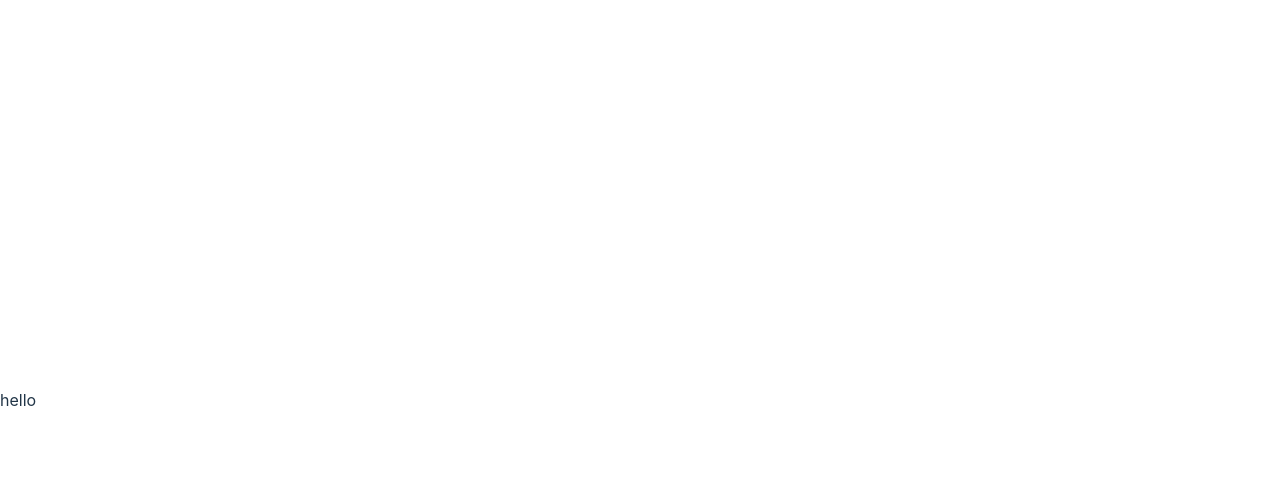
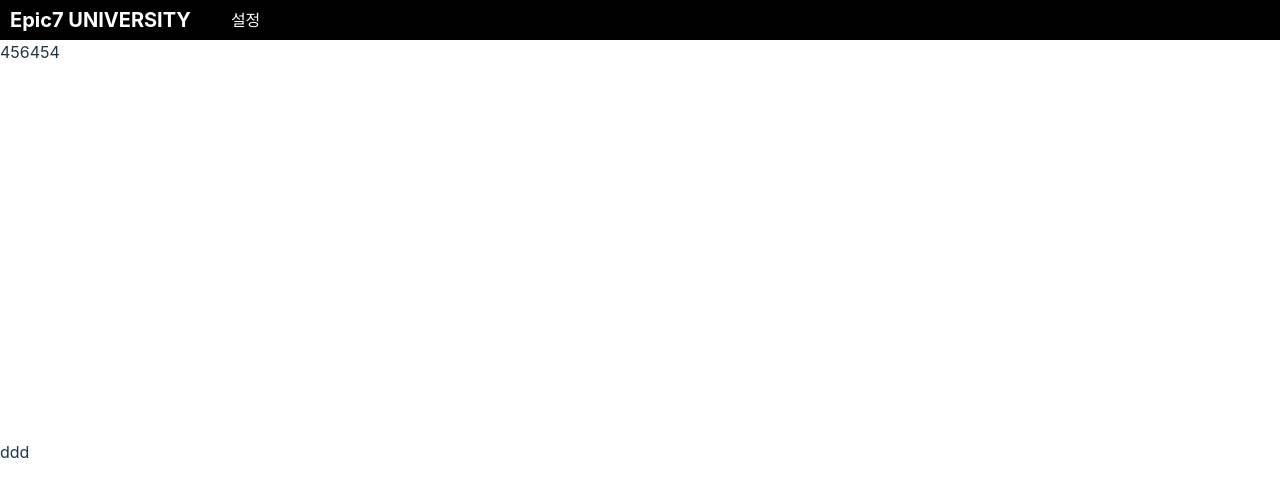
Before and after one commit to seongje00416/epic7_university_f, a React (Vite) app: page / in a window 1280 px wide. Shown: the top 496 px of the page. Built offline with nearby package versions, Linux system fonts and the light colour scheme.

Commit message:
feat: 기본 틀 제작 완료

```diff
--- a/src/page/MainPage.tsx
+++ b/src/page/MainPage.tsx
@@ -1,10 +1,32 @@
-
+import {
+    MainContainer,
+    MenuBarContainer,
+    ContentContainer,
+    CarouselContainer,
+    SitemapContainer,
+    MenuBar,
+    MenuItem,
+    LogoItem,
+} from "@/style/Style_MainPage.ts";
 
 const MainPage = () => {
     return (
-        <div>
-            hello
-        </div>
+        <MainContainer>
+            <MenuBarContainer>
+                <MenuBar>
+                    <LogoItem> Epic7 UNIVERSITY </LogoItem>
+                    <MenuItem> 설정 </MenuItem>
+                </MenuBar>
+            </MenuBarContainer>
+            <ContentContainer>
+                <CarouselContainer>
+                    456454
+                </CarouselContainer>
+                <SitemapContainer>
+                    ddd
+                </SitemapContainer>
+            </ContentContainer>
+        </MainContainer>
     );
 }
 
--- /dev/null
+++ b/src/style/Style_MainPage.ts
@@ -0,0 +1,54 @@
+import styled from "styled-components";
+
+// 메인 컨테이너
+export const MainContainer = styled.div`
+    display: flex;
+    flex-direction: column;
+`
+// --------------------------------------------- //
+// 상단 메뉴 바 컨테이너
+export const MenuBarContainer = styled.div`
+    display: flex;
+    height: 5vh;
+    width: 100vw;
+    background-color: black;
+`
+// 컨텐츠 컨테이너
+export const ContentContainer = styled.div`
+    display: flex;
+    height: 95vh;
+    flex-direction: column;
+`
+// --------------------------------------------- //
+// Menu바
+export const MenuBar = styled.div`
+    height: 100%;
+    display: flex;
+    align-items: center;
+`
+export const LogoItem = styled.div`
+    color: white;
+    margin-left: 10px;
+    margin-right: 30px;
+    font-size: 20px;
+    font-weight: bold;
+`
+export const MenuItem = styled.div`
+    color: white;
+    margin: 10px;
+    font-size: 16px;
+    font-weight: bold;
+`
+// --------------------------------------------- //
+// Carousel 컨테이너
+export const CarouselContainer = styled.div`
+    height: 50vh;
+    justify-content: center;
+    align-items: center;
+`
+
+// Contents 컨테이너
+export const SitemapContainer = styled.div`
+    justify-content: center;
+    align-items: center;
+`
```
